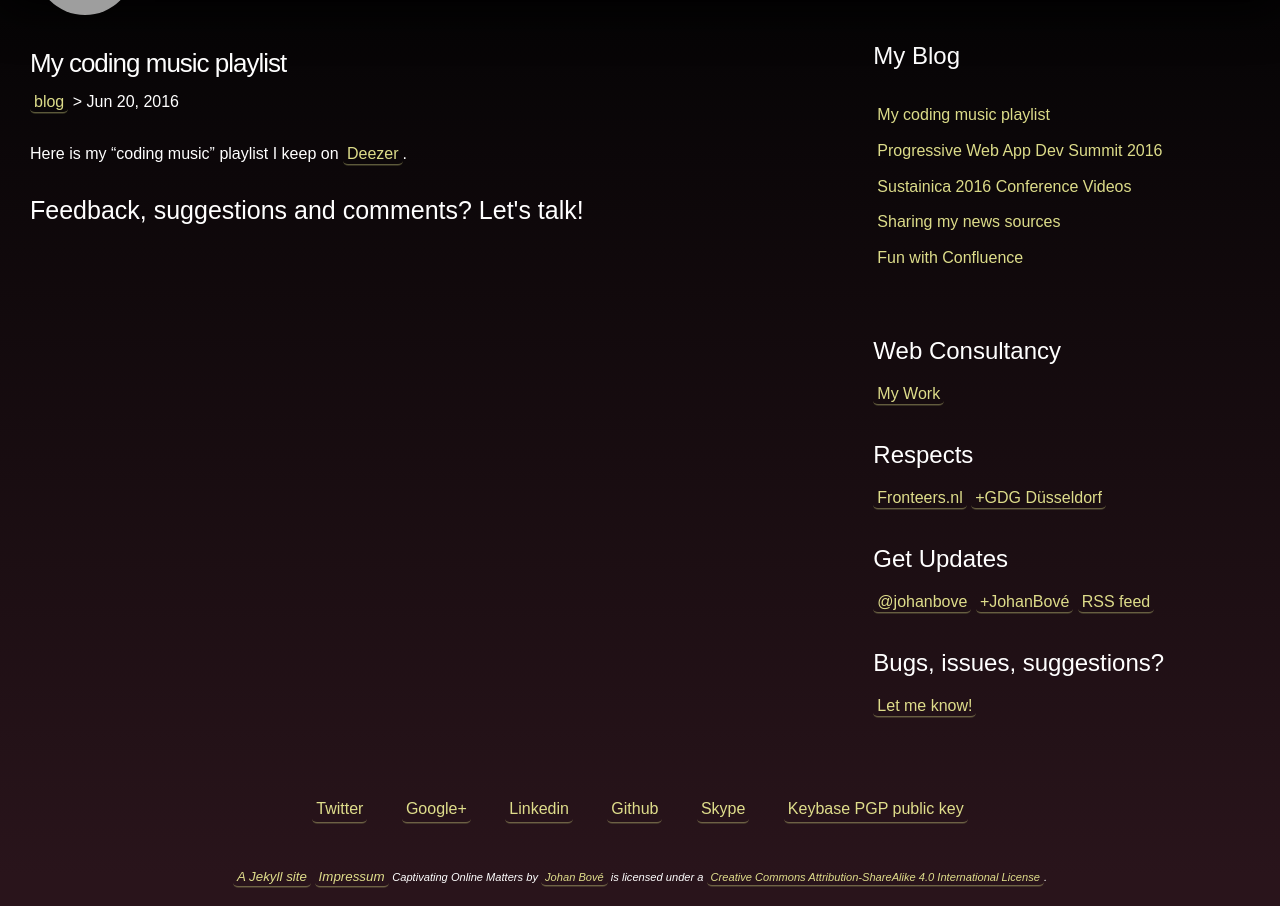
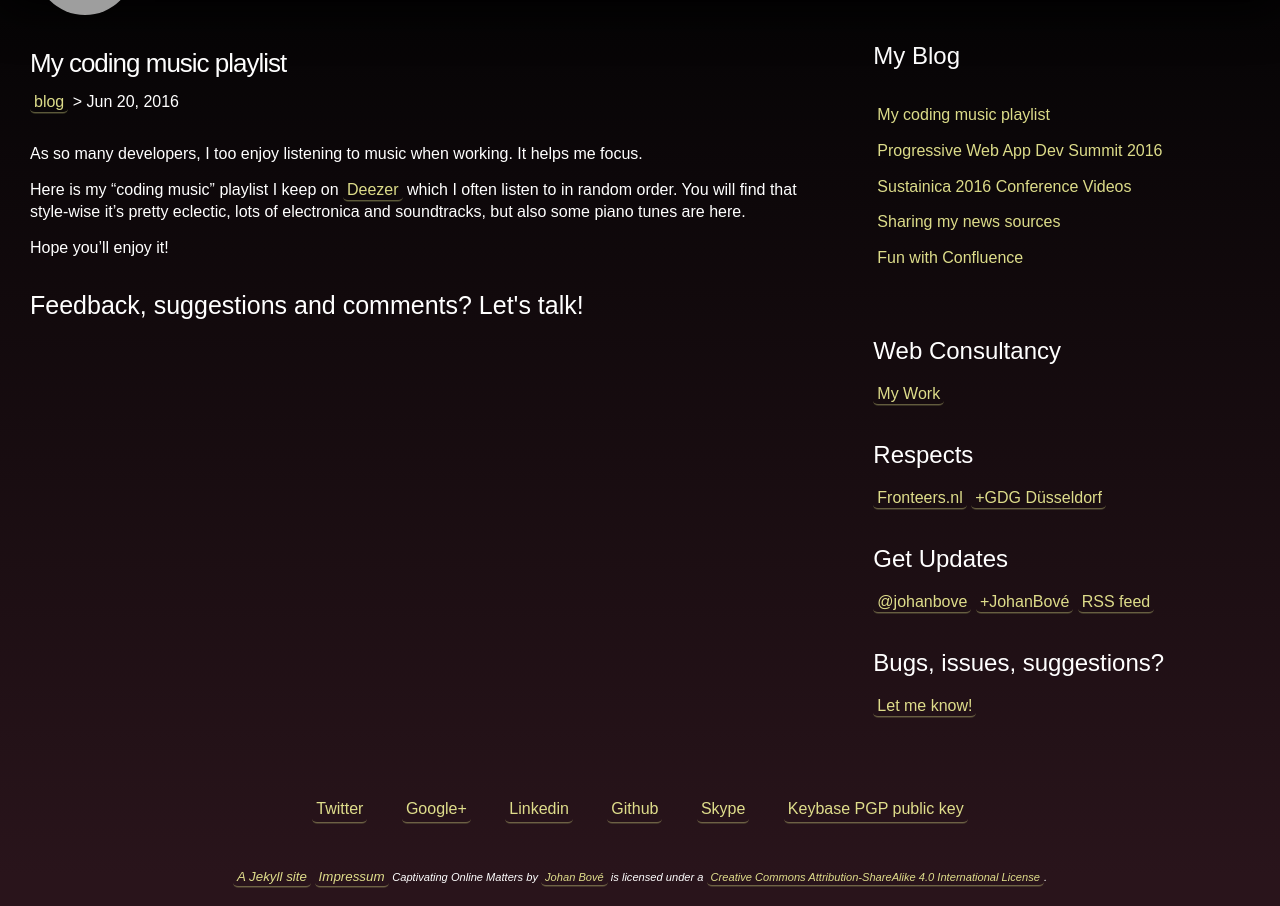
Before and after one commit to johanbove/johanbove.github.io, a Jekyll site: the page built from _posts/2016-06-20-codingmusic.md, in a window 1280 px wide and 1011 px high, cut to the strip 105-1011 px from the top of the window. Built offline with Jekyll 4.4.1, drawn with Linux system fonts in a browser that asks for light colours; a script that is not in the unit is left out; comment, search, counter and statistics services are not loaded; grey boxes are pictures that could not be loaded.

Commit message:
Update post

```diff
--- a/_posts/2016-06-20-codingmusic.md
+++ b/_posts/2016-06-20-codingmusic.md
@@ -4,7 +4,12 @@ title: "My coding music playlist"
 categories: blog
 ---
 
-Here is my "coding music" playlist I keep on [Deezer](http://www.deezer.com).
+As so many developers, I too enjoy listening to music when working. It helps me focus.
+
+Here is my "coding music" playlist I keep on [Deezer](http://www.deezer.com) which I often listen to in random order.
+You will find that style-wise it's pretty eclectic, lots of electronica and soundtracks, but also some piano tunes are here.
+
+Hope you'll enjoy it!
 
 <script>
 	(function(d, s, id) {
```
